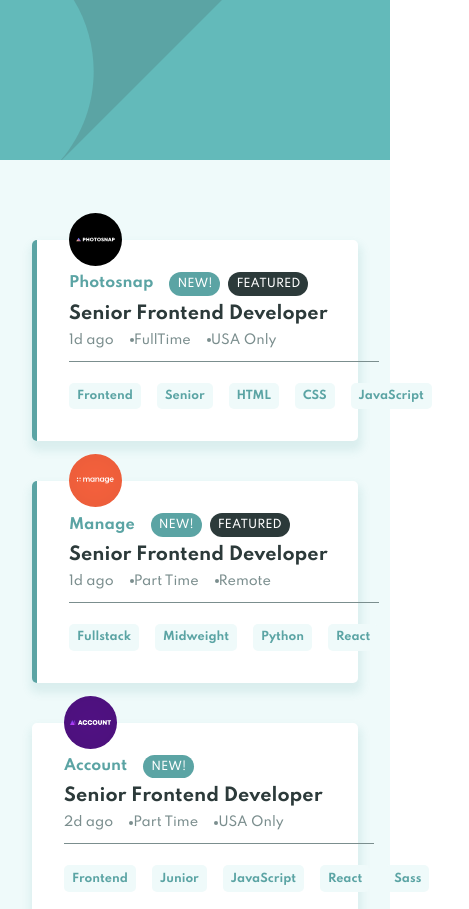
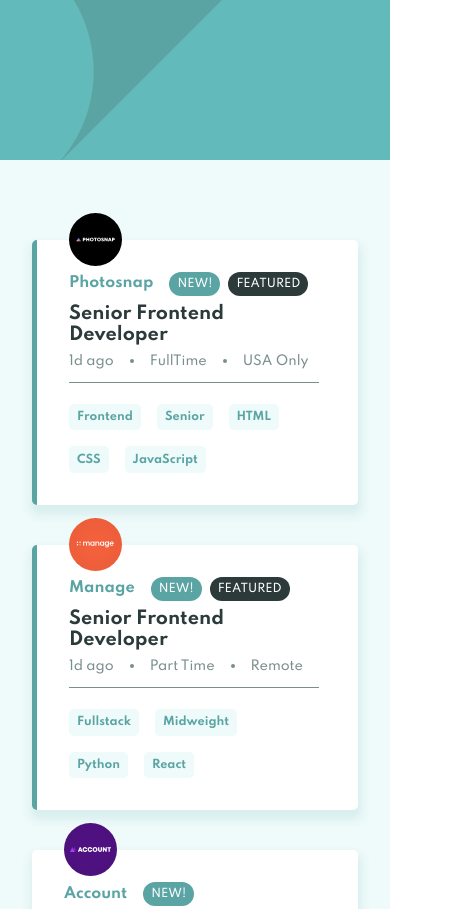
Before and after one commit to gomezlucas/FrMentor19, a plain HTML site: page index.html in a window 390 px wide. Shown: the top 909 px of the page, 469 px wide, since content can reach past the window. Drawn offline with Linux system fonts and the light colour scheme.

Commit message:
mobile modified

```diff
--- a/app.js
+++ b/app.js
@@ -298,10 +298,10 @@ printData = (jobs) => {
         if (job.languages && job.languages.length > 0) {
             job.languages.forEach(language => {
                 let lilanguage = document.createElement('li')
-           //     lilanguage.dataset.languages = `${language}`
-            //    lilanguage.classList.add("item__require")
-             //   lilanguage.innerHTML = `${language}`
-                  lilanguage.innerHTML = `<li data-languages=${language} class="item__require"> ${language}  </li>`
+                lilanguage.dataset.languages = `${language}`
+                lilanguage.classList.add("item__require")
+                lilanguage.innerHTML = `${language}`
+              //    lilanguage.innerHTML = `<li data-languages=${language} class="item__require"> ${language}  </li>`
                 addEventListenerLi(lilanguage)
                 document.querySelector(`#N${job.id}`).appendChild(lilanguage)
             })
@@ -309,10 +309,10 @@ printData = (jobs) => {
         if (job.tools && job.tools.length > 0) {
             job.tools.forEach(tool => {
                 let liTool = document.createElement('li')
-            //    liTool.dataset.tools = `${tool}`
-             //   liTool.classList.add("item__require")
-            //    li.innerHTML = `${tool}`
-              liTool.innerHTML = `<li data-tools=${tool} class="item__require">${tool}  </li>`
+               liTool.dataset.tools = `${tool}`
+               liTool.classList.add("item__require")
+               liTool.innerHTML = `${tool}`
+             // liTool.innerHTML = `<li data-tools=${tool} class="item__require">${tool}  </li>`
                 addEventListenerLi(liTool)
                 document.querySelector(`#N${job.id}`).appendChild(liTool)
             })
--- a/style.css
+++ b/style.css
@@ -219,7 +219,7 @@ main {
 .item__requirements {
   list-style-type: none;
   display: flex;
-  justify-content: flex-end;
+    justify-content: flex-end;
   margin-left: 2rem;
    flex: 1;
 }
@@ -312,7 +312,7 @@ main {
   }
 }
 
-@media screen and (max-width: 550px) {
+@media screen and (max-width: 494px) {
   header {
     background: url(./images/bg-header-mobile.svg);
     background-position: center;
@@ -328,18 +328,21 @@ main {
 
   .item__description::after {
     content: " ";
-    width: 310px;
+    width: 250px;
     display: inline-block;
     border-bottom: 1px solid var(--darkGrayishCyan);
   }
 
   .item__footer > p,
-  .item__footer > span {
+  .item__footer > div {
     margin-right: 1rem;
   }
 
   .item__requirements {
     flex-wrap: wrap;
-    min-width: 400px;
-  }
+    max-width: 400px;  }
 }
+
+@media screen and (max-width: 494px) {
+
+}
```
